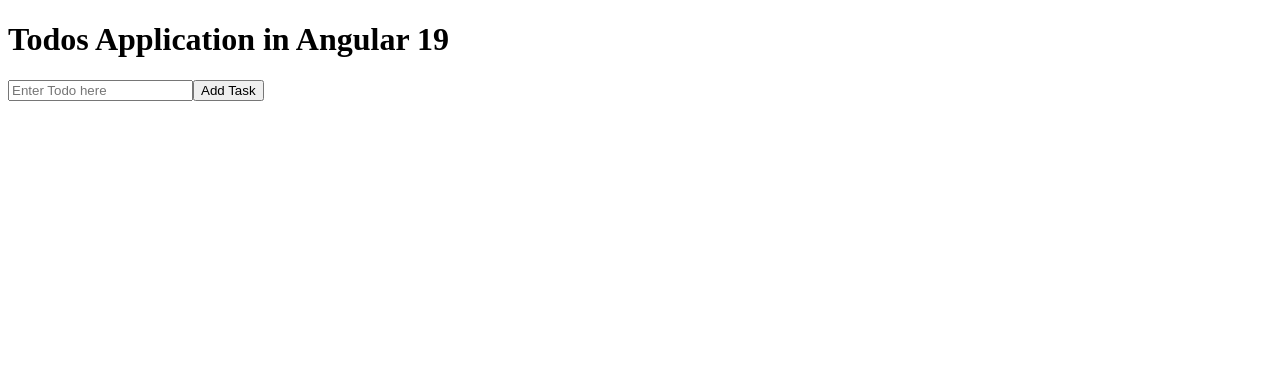
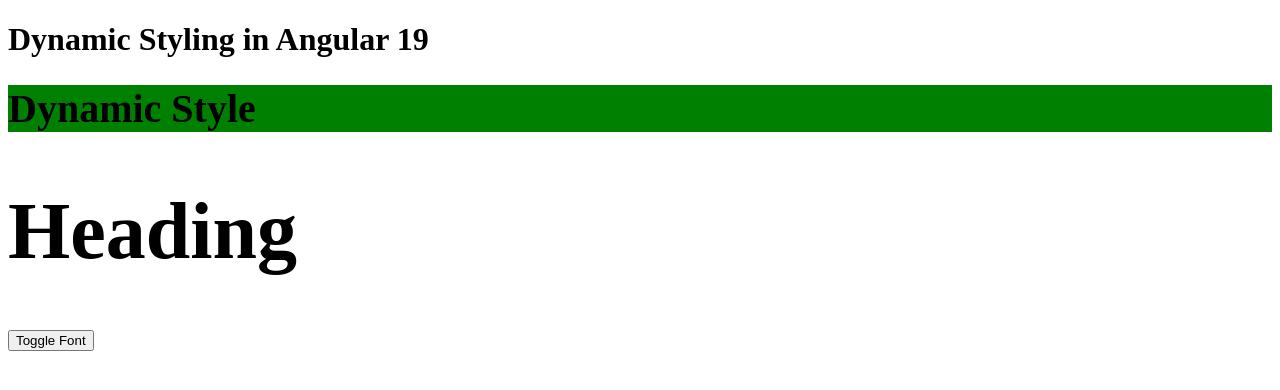
Before and after one commit to SakethSampathVinay/learn-angular, an Angular app: page / in a window 1280 px wide. Shown: the top 390 px of the page. Built offline with nearby package versions, Linux system fonts and the light colour scheme.

Commit message:
learned dynamic-styling

```diff
--- a/src/app/app.component.html
+++ b/src/app/app.component.html
@@ -20,4 +20,6 @@
 
 <!-- <app-twoway-binding></app-twoway-binding> -->
 
-<app-todos-application></app-todos-application>
+<!-- <app-todos-application></app-todos-application> -->
+
+<app-dynamic-styling></app-dynamic-styling>
--- a/src/app/app.component.ts
+++ b/src/app/app.component.ts
@@ -14,13 +14,14 @@ import { EffectComponent } from "./effect/effect.component";
 import { ForLoopContextualComponent } from "./for-loop-contextual/for-loop-contextual.component";
 import { TwowayBindingComponent } from "./twoway-binding/twoway-binding.component";
 import { TodosApplicationComponent } from './todos-application/todos-application.component';
+import { DynamicStylingComponent } from "./dynamic-styling/dynamic-styling.component";
 
 @Component({
   selector: 'app-root',
   // imports: [RouterOutlet],
   templateUrl: './app.component.html',
   styleUrl: './app.component.css',
-  imports: [TodosApplicationComponent]
+  imports: [DynamicStylingComponent]
 })
 export class AppComponent {
   title = 'learn-angular-youtube';
--- /dev/null
+++ b/src/app/dynamic-styling/dynamic-styling.component.html
@@ -0,0 +1,8 @@
+<h1>Dynamic Styling in Angular 19</h1>
+
+<h1 [style.fontSize.pt]="fontSize" [style.backgroundColor]="bgColor">
+  Dynamic Style
+</h1>
+
+<h1 [style.fontSize]="zoom ? headingSizeBig : headingSizeSmall">Heading</h1>
+<button (click)="updateHeadingSize()">Toggle Font</button>
--- /dev/null
+++ b/src/app/dynamic-styling/dynamic-styling.component.ts
@@ -0,0 +1,21 @@
+import { Component } from '@angular/core';
+
+@Component({
+  selector: 'app-dynamic-styling',
+  imports: [],
+  templateUrl: './dynamic-styling.component.html',
+  styleUrl: './dynamic-styling.component.css'
+})
+export class DynamicStylingComponent {
+
+  bgColor = "green";
+  fontSize = "30";
+  headingSizeBig = "80px";
+  headingSizeSmall = "30px";
+
+  zoom = true;
+
+  updateHeadingSize() {
+    this.zoom = !this.zoom;
+  }
+}
```
Also changed, not shown: src/app/dynamic-styling/dynamic-styling.component.css (added), 1 other file (tests, documents, lock files or other folders).
